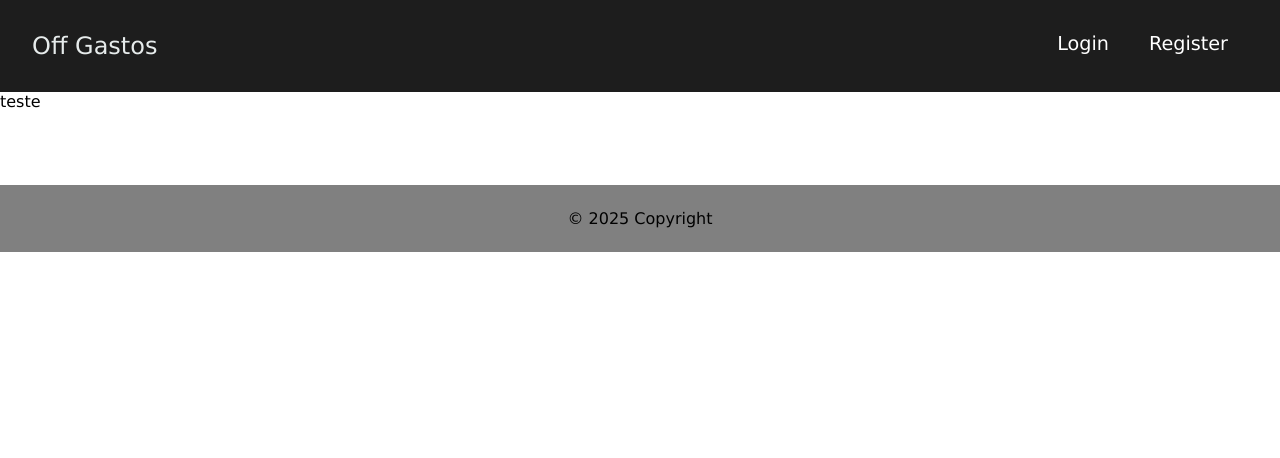
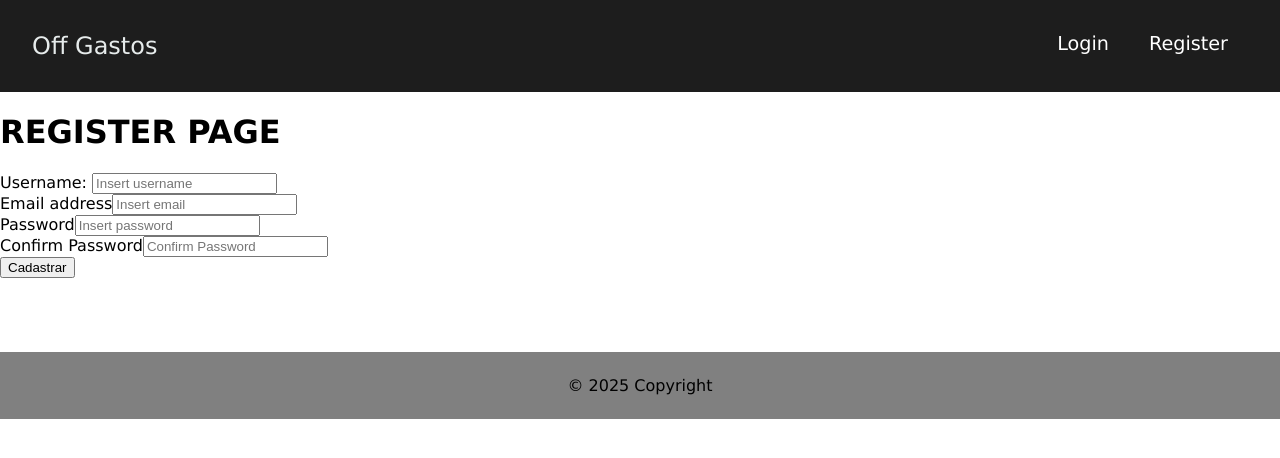
Before and after one commit to DjalmaXavier/expense-project, a React (Vite) app in the folder frontend/: page /register in a window 1280 px wide. Shown: the top 458 px of the page. Built offline with nearby package versions, Linux system fonts and the light colour scheme; no server answers.

Commit message:
add(pages): add useStates, functions and basic model to login and register page

```diff
--- a/frontend/src/components/pages/Login/Login.tsx
+++ b/frontend/src/components/pages/Login/Login.tsx
@@ -1,12 +1,50 @@
+import { useState } from "react";
 import FootBar from "../../layout/FootBar";
 import NavBar from "../../layout/NavBar";
+import { loginUser } from "../../../api/ApiLogin";
 
 function Login() {
+  const [loginAuth, setLoginAuth] = useState("");
+  const [password, setPassword] = useState("");
+
+  const loginButton = async (e: any) => {
+    e.preventDefault();
+    const user = { email: loginAuth, password };
+    await loginUser(user).then((data) => {
+      console.log(data);
+    });
+  };
+
   return (
     <>
       <NavBar />
-      <main>Teste</main>
-      <FootBar />
+      <div>
+        <h1>LOGIN PAGE</h1>
+        <form>
+          <div>
+            <label>Email adress: </label>
+            <input
+              type="email"
+              onChange={(e: any) => setLoginAuth(e.target.value)}
+              required
+            />
+          </div>
+          <div>
+            <label>Password: </label>
+            <input
+              type="password"
+              onChange={(e: any) => setPassword(e.target.value)}
+              required
+            />
+          </div>
+          <div>
+            <button type="submit" value="Login" onClick={loginButton}>
+              Login
+            </button>
+          </div>
+        </form>
+        <FootBar />
+      </div>
     </>
   );
 }
--- a/frontend/src/components/pages/Register/Register.tsx
+++ b/frontend/src/components/pages/Register/Register.tsx
@@ -1,11 +1,84 @@
+import { useNavigate } from "react-router-dom";
 import FootBar from "../../layout/FootBar";
 import NavBar from "../../layout/NavBar";
+import { useState } from "react";
+import { registerUser } from "../../../api/ApiRegister";
 
 function Register() {
+  const navigate = useNavigate();
+  const [name, setName] = useState("");
+  const [login, setLogin] = useState("");
+  const [password, setPassword] = useState("");
+  const [confirmedPassword, setConfirmedPassword] = useState("");
+
+  function saveUser(e: any) {
+    e.preventDefault();
+
+    if (confirmedPassword !== password) {
+      alert("Passwords do not match!");
+      return;
+    }
+
+    const user = { login, password, name };
+    registerUser(user).then((e: any) =>
+      //Fazer tabela de status
+
+      navigate("/login")
+    );
+  }
+
   return (
     <>
-      <NavBar />
-      <main>teste</main>
+      <div>
+        <NavBar />
+        <div>
+          <h1>REGISTER PAGE</h1>
+          <form>
+            <div>
+              <label>Username: </label>
+              <input
+                type="text"
+                placeholder="Insert username"
+                onChange={(e: any) => setName(e.target.value)}
+                name="username"
+              />
+            </div>
+            <div>
+              <label>Email address</label>
+              <input
+                type="email"
+                placeholder="Insert email"
+                onChange={(e: any) => setLogin(e.target.value)}
+                name="email"
+              />
+            </div>
+            <div>
+              <label>Password</label>
+              <input
+                type="password"
+                placeholder="Insert password"
+                onChange={(e: any) => setPassword(e.target.value)}
+                name="password"
+              />
+            </div>
+            <div>
+              <label>Confirm Password</label>
+              <input
+                type="password"
+                placeholder="Confirm Password"
+                onChange={(e: any) => setConfirmedPassword(e.target.value)}
+                name="confirmPassword"
+              />
+            </div>
+            <div>
+              <button type="submit" onClick={saveUser}>
+                Cadastrar
+              </button>
+            </div>
+          </form>
+        </div>
+      </div>
+
       <FootBar />
     </>
   );
```
